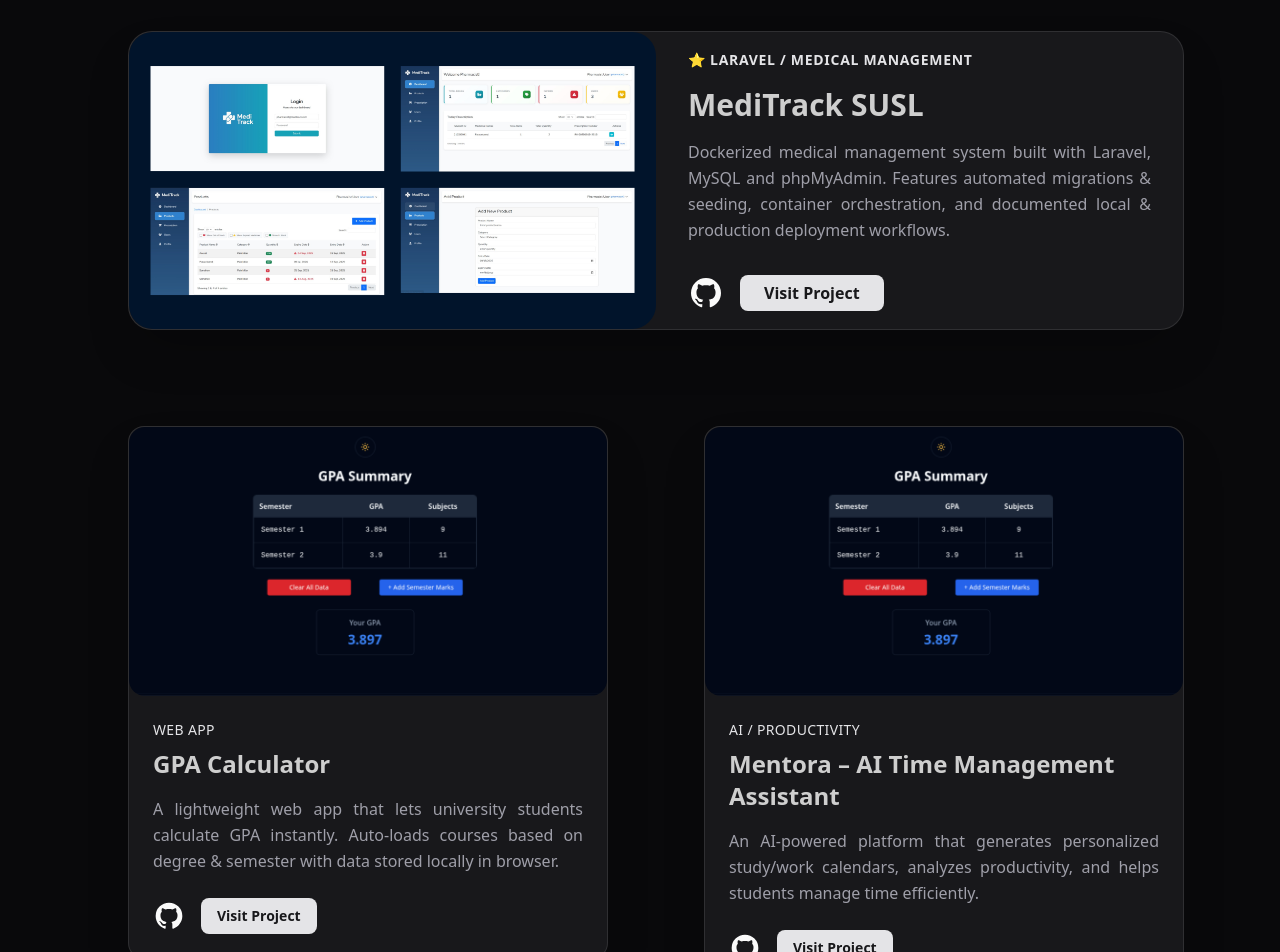
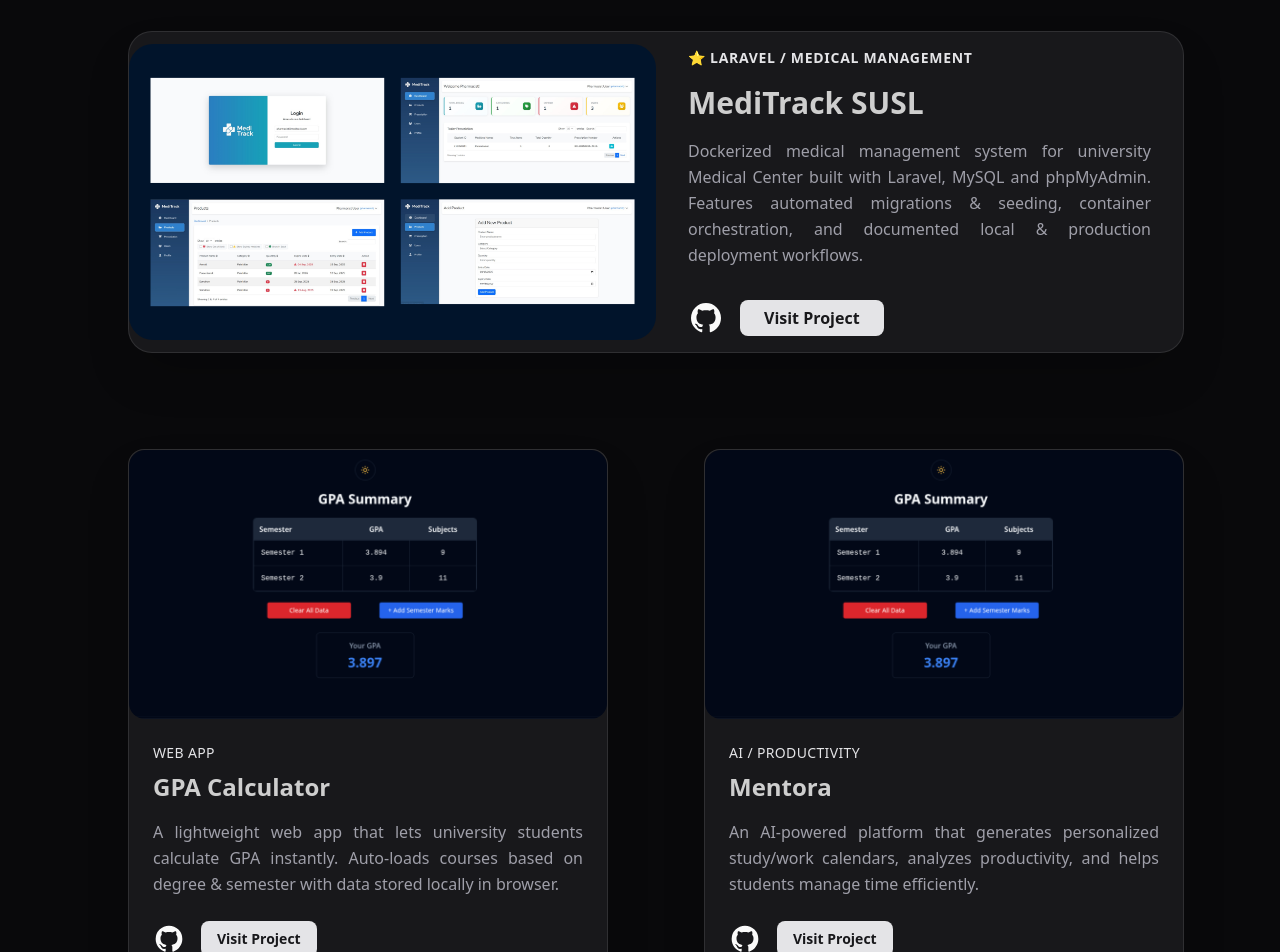
Before and after one commit to itswijay/portfolio, a Next.js app: page /projects in a window 1280 px wide. Shown: the part 1280-2232 px from the top of the page. Built offline with nearby package versions, Linux system fonts and the light colour scheme.

Commit message:
modify meditrack project's summary

```diff
--- a/src/app/projects/page.jsx
+++ b/src/app/projects/page.jsx
@@ -56,7 +56,7 @@
               <FeaturedProjectCard
                 type="Laravel / Medical Management"
                 title="MediTrack SUSL"
-                summary="Dockerized medical management system built with Laravel, MySQL and phpMyAdmin. Features automated migrations & seeding, container orchestration, and documented local & production deployment workflows."
+                summary="Dockerized medical management system for university Medical Center built with Laravel, MySQL and phpMyAdmin. Features automated migrations & seeding, container orchestration, and documented local & production deployment workflows."
                 img="/projects/meditrack.png"
                 link="#"
                 github="https://github.com/thewijay/meditrack-susl"
@@ -77,7 +77,7 @@
             <div className="col-span-6">
               <ProjectCard
                 type="AI / Productivity"
-                title="Mentora – AI Time Management Assistant"
+                title="Mentora"
                 summary="An AI-powered platform that generates personalized study/work calendars, analyzes productivity, and helps students manage time efficiently."
                 img="/projects/gpa_cal.png"
                 link="#"
--- a/src/components/ProjectCard.jsx
+++ b/src/components/ProjectCard.jsx
@@ -76,10 +76,7 @@
           {type}
         </motion.span>
 
-        <Link
-          href={link}
-          target="_blank"
-        >
+        <Link href={link} target="_blank">
           <motion.h2
             className="my-2 w-full text-left text-dark/90 text-2xl font-bold group-hover:text-darken transition-colors duration-300"
             initial={{ opacity: 0, x: -20 }}
```
